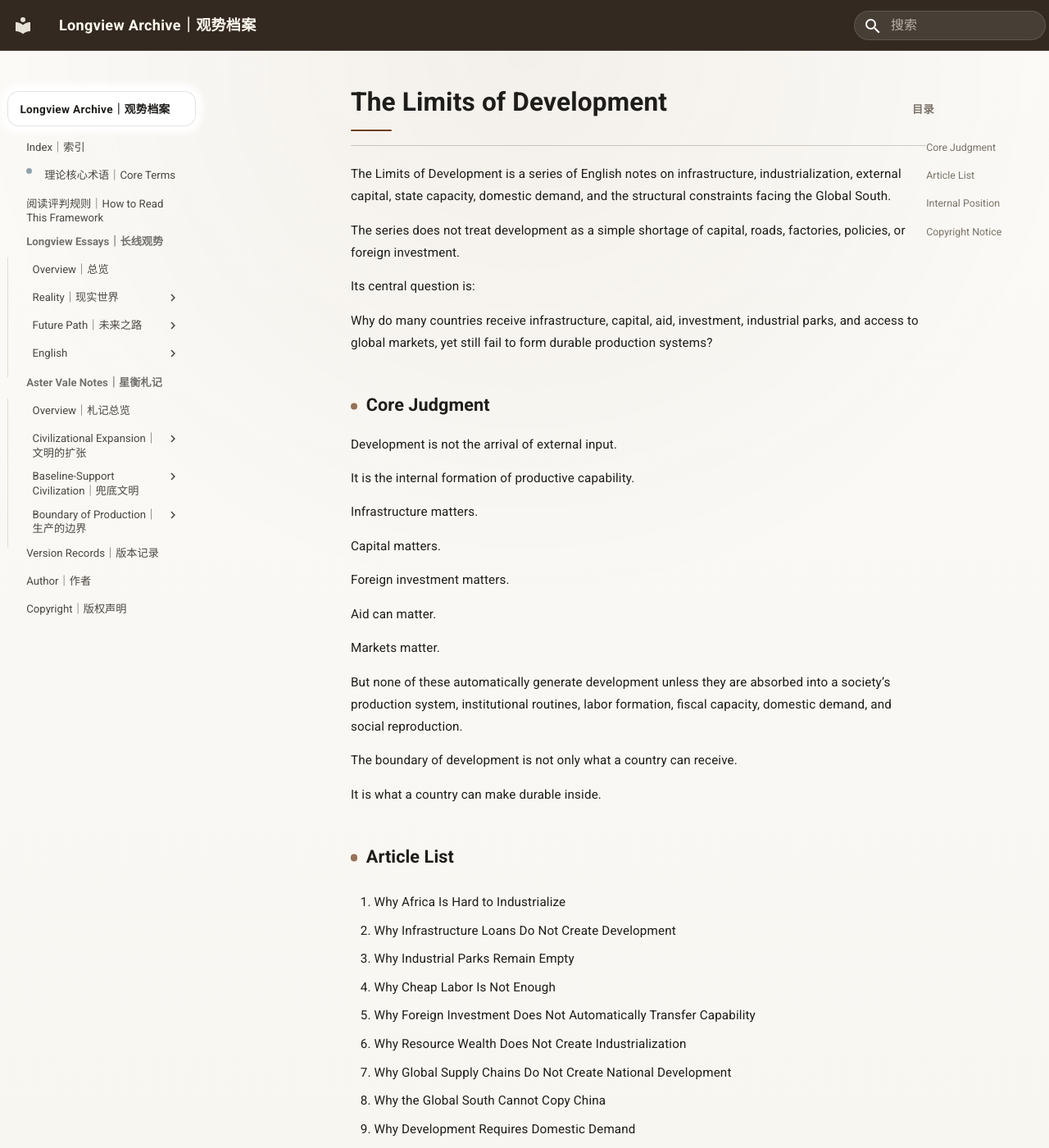
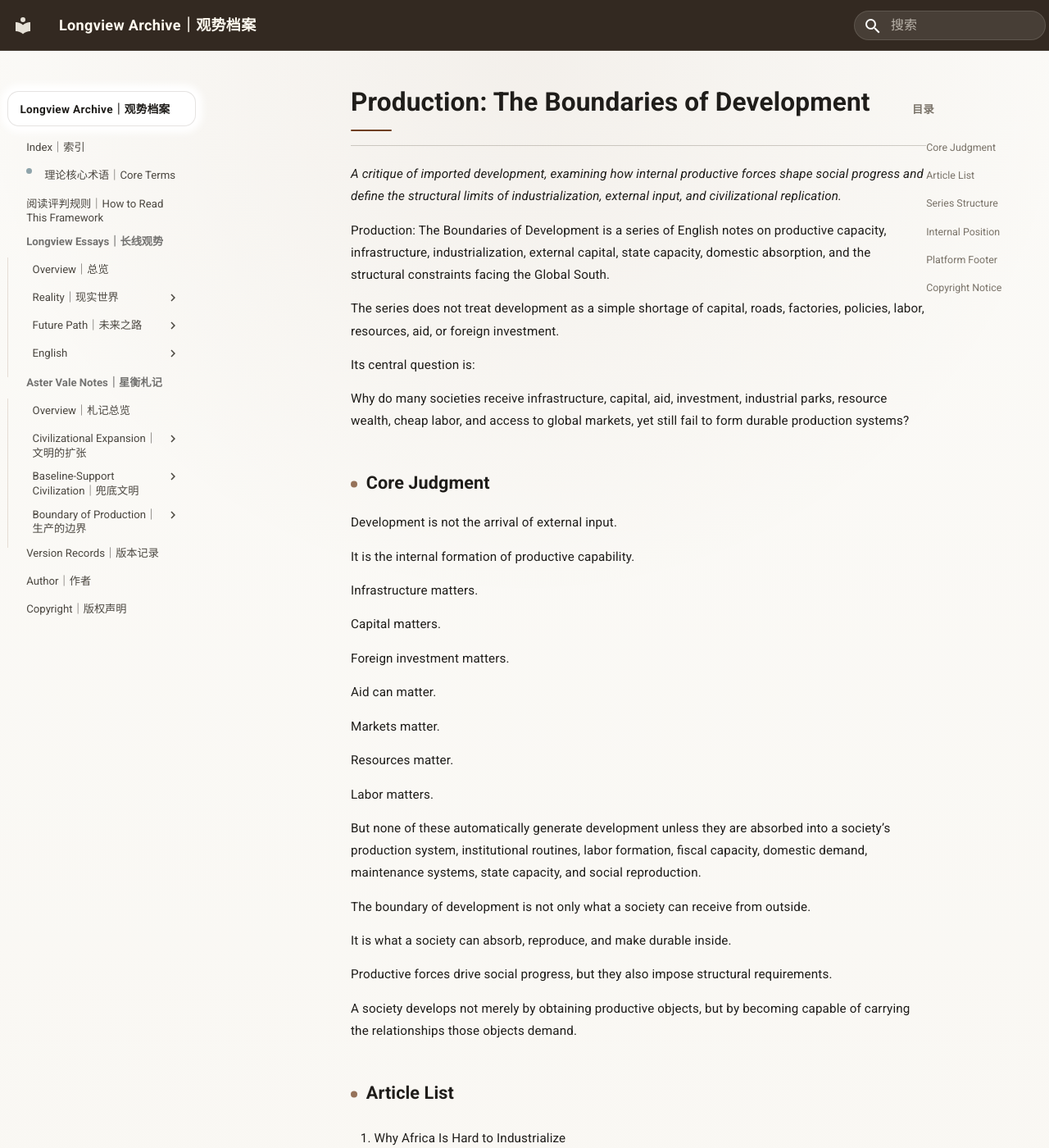
Before and after one commit to guanshi1688/longview-archive, an MkDocs documentation site: the page built from docs/essays/notes/english/Development/index.md, in a window 1280 px wide and 1400 px high. Shown: the whole window at 82% size. Built offline with MkDocs 1.6.1 and Material for MkDocs 9.7.7, drawn with Linux system fonts in a browser that asks for light colours; some of the changed text lies outside the part shown.

Commit message:
Update index.md

```diff
--- a/docs/essays/notes/english/Development/index.md
+++ b/docs/essays/notes/english/Development/index.md
@@ -1,12 +1,14 @@
-# The Limits of Development
+# Production: The Boundaries of Development
 
-The Limits of Development is a series of English notes on infrastructure, industrialization, external capital, state capacity, domestic demand, and the structural constraints facing the Global South.
+*A critique of imported development, examining how internal productive forces shape social progress and define the structural limits of industrialization, external input, and civilizational replication.*
 
-The series does not treat development as a simple shortage of capital, roads, factories, policies, or foreign investment.
+Production: The Boundaries of Development is a series of English notes on productive capacity, infrastructure, industrialization, external capital, state capacity, domestic absorption, and the structural constraints facing the Global South.
+
+The series does not treat development as a simple shortage of capital, roads, factories, policies, labor, resources, aid, or foreign investment.
 
 Its central question is:
 
-Why do many countries receive infrastructure, capital, aid, investment, industrial parks, and access to global markets, yet still fail to form durable production systems?
+Why do many societies receive infrastructure, capital, aid, investment, industrial parks, resource wealth, cheap labor, and access to global markets, yet still fail to form durable production systems?
 
 ## Core Judgment
 
@@ -24,47 +26,75 @@ Aid can matter.
 
 Markets matter.
 
-But none of these automatically generate development unless they are absorbed into a society’s production system, institutional routines, labor formation, fiscal capacity, domestic demand, and social reproduction.
+Resources matter.
 
-The boundary of development is not only what a country can receive.
+Labor matters.
 
-It is what a country can make durable inside.
+But none of these automatically generate development unless they are absorbed into a society’s production system, institutional routines, labor formation, fiscal capacity, domestic demand, maintenance systems, state capacity, and social reproduction.
+
+The boundary of development is not only what a society can receive from outside.
+
+It is what a society can absorb, reproduce, and make durable inside.
+
+Productive forces drive social progress, but they also impose structural requirements.
+
+A society develops not merely by obtaining productive objects, but by becoming capable of carrying the relationships those objects demand.
 
 ## Article List
 
 01. Why Africa Is Hard to Industrialize
 
-02. Why Infrastructure Loans Do Not Create Development
+02. Why Infrastructure Loans Do Not Create Production Systems
 
 03. Why Industrial Parks Remain Empty
 
 04. Why Cheap Labor Is Not Enough
 
-05. Why Foreign Investment Does Not Automatically Transfer Capability
+05. Why Foreign Investment Does Not Automatically Create Capability
 
 06. Why Resource Wealth Does Not Create Industrialization
 
-07. Why Global Supply Chains Do Not Create National Development
+07. Why Global Supply Chains Do Not Create National Production
 
-08. Why the Global South Cannot Copy China
+08. The Productive Imperative
 
-09. Why Development Requires Domestic Demand
+09. Why the Global South Cannot Copy China
 
 10. Why Aid Cannot Substitute for State Capacity
 
-11. Why Development Is a System, Not a Project
+11. Why Production Is a System, Not a Project
+
+## Series Structure
+
+Essays 01 to 07 examine the main external inputs and visible development instruments often associated with industrialization: infrastructure, industrial parks, cheap labor, foreign investment, resource wealth, and global supply chains.
+
+Essay 08 introduces the central theoretical pressure of the series: the productive imperative. Productive forces do not merely enable development. They impose structural requirements on society.
+
+Essay 09 explains why China cannot be copied as a policy package, because China was a historically accumulated production-bearing society.
+
+Essay 10 examines why aid can support development but cannot substitute for the state capacity required to organize production, taxation, infrastructure, and social reproduction.
+
+Essay 11 closes the series by arguing that production is a system, not a project. Development becomes durable only when external inputs are converted into self-reproducing domestic capability.
 
 ## Internal Position
 
-This series forms the Global South and development-problem layer of the English notes archive.
+This series forms the Global South and production-boundary layer of the English notes archive.
 
 Architecture provides the theoretical framework.
 
 Frontiers provides the historical case layer.
 
-The Limits of Development applies the framework to contemporary development problems: infrastructure loans, foreign capital, industrial parks, resource wealth, global supply chains, aid, domestic demand, and the difficulty of building self-reproducing production systems.
+Production: The Boundaries of Development applies the framework to contemporary development problems: infrastructure loans, foreign capital, industrial parks, cheap labor, resource wealth, global supply chains, aid, state capacity, China’s non-replicability, and the difficulty of building self-reproducing production systems.
 
-The series should remain externally readable, policy-relevant, and suitable for future extraction into short memos, essays, or submissions to development-oriented publications and think tanks.
+The series corresponds to the broader Longview Archive theme of the boundary of production.
+
+It should remain externally readable, policy-relevant, and suitable for future extraction into short memos, essays, or submissions to development-oriented publications, policy platforms, and think tanks.
+
+## Platform Footer
+
+For Medium and Substack, use the following footer:
+
+This article is part of Production: The Boundaries of Development by Evan Vale — a critique of imported development, external input, and the structural limits of industrialization.
 
 ## Copyright Notice
 
```
